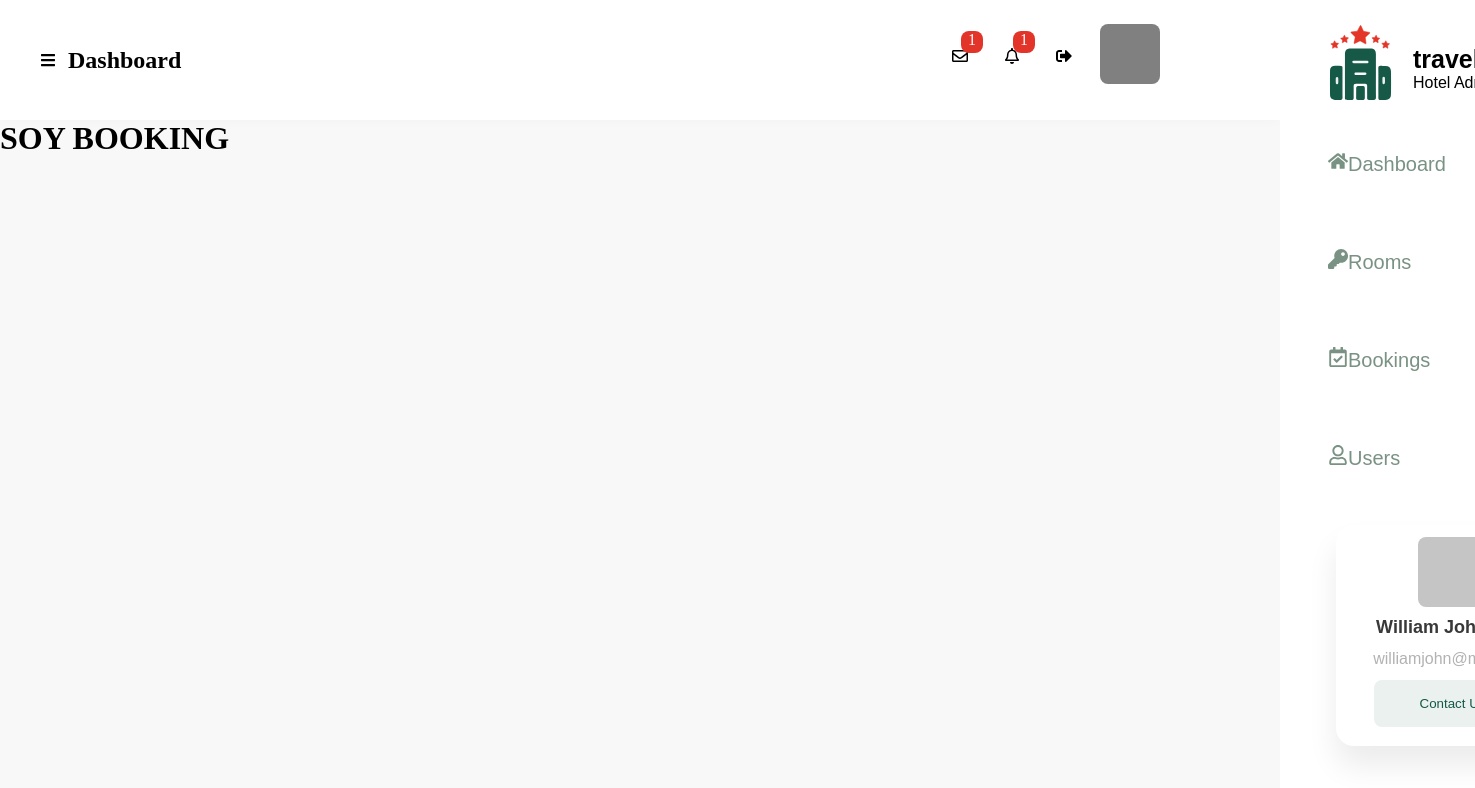
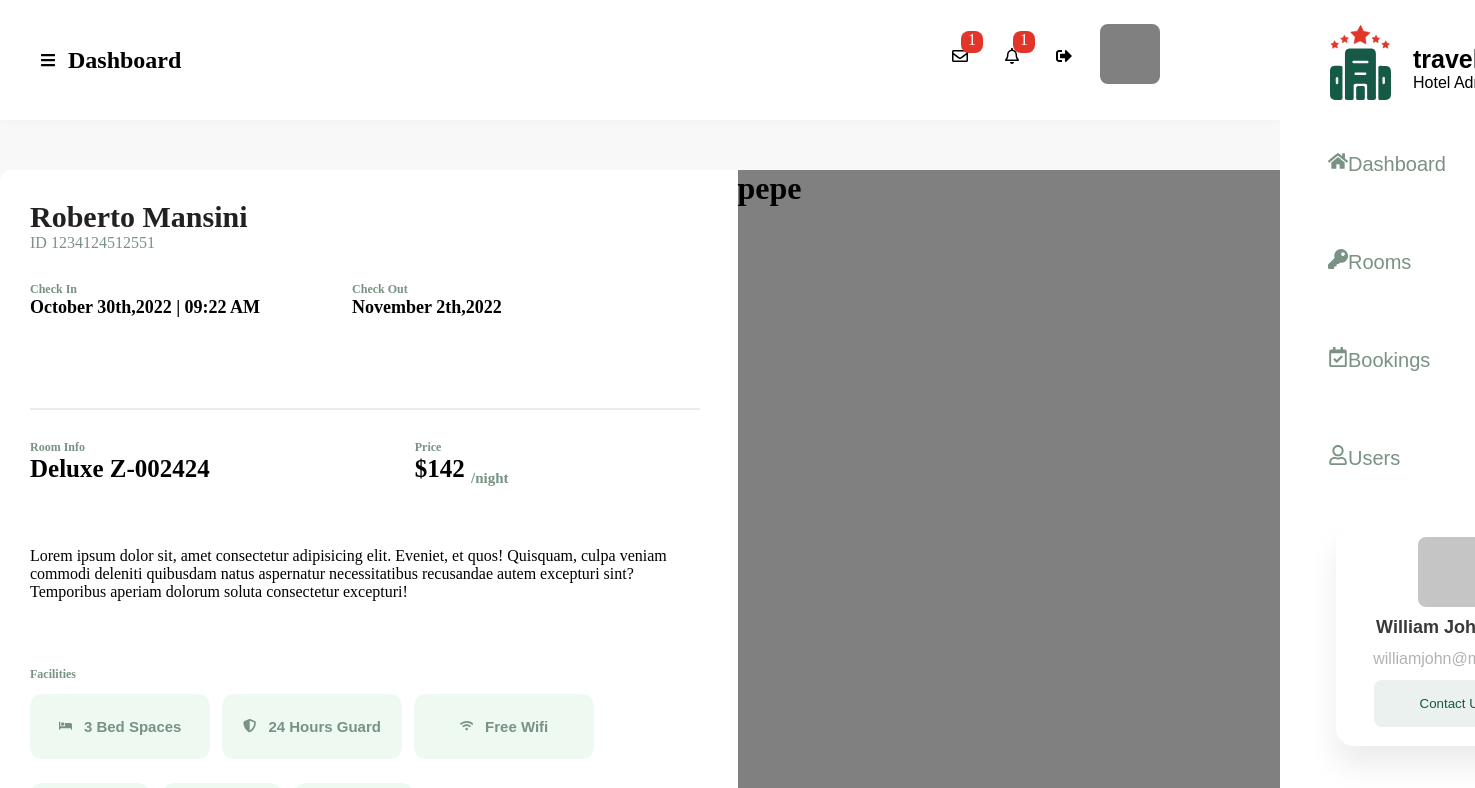
Before and after one commit to RafaelVillagomezDev/front_miranda_react, a React (Create React App) app in the folder front_react/: page /home/bookings in a window 1280 px wide. Shown: the top 788 px of the page, 1475 px wide, since content can reach past the window. Built offline with nearby package versions, Linux system fonts and the light colour scheme; no server answers; sample sign-in values are in the browser's storage.

Commit message:
Creacion componente Card Booking , falta parte del slider

```diff
--- /dev/null
+++ b/front_react/src/components/cardBooking/CardBooking.jsx
@@ -0,0 +1,119 @@
+import {
+  BigBtnFacilities,
+  Card,
+  CardCheck,
+  CardInfo,
+  CardMoreInfo,
+  CardProfile,
+  CardRoomInfo,
+  CardText,
+  ContainerCard,
+  EyeLiner,
+  Facilities,
+  ItemCheck,
+  ItemRoom,
+  ListBtn,
+  SliderImg,
+  SmallBtnFacilities,
+} from './style_cardBooking'
+import * as FaIcons from 'react-icons/fa'
+
+const ItemBtnIcon = [
+  {
+    name: '3 Bed Spaces',
+    icon: <FaIcons.FaBed />,
+  },
+  {
+    name: '24 Hours Guard',
+    icon: <FaIcons.FaShieldAlt />,
+  },
+  {
+    name: 'Free Wifi',
+    icon: <FaIcons.FaWifi />,
+  },
+]
+
+const BtnFacilities = [
+  {
+    name: '2 Bathdroom',
+  },
+  {
+    name: 'Air Conditioner',
+  },
+  {
+    name: 'Television',
+  },
+]
+
+function CardBooking() {
+  return (
+    <ContainerCard>
+      <Card>
+        <CardProfile>
+          <CardText>
+            <h1>Roberto Mansini</h1>
+            <p>ID 1234124512551</p>
+          </CardText>
+          <CardCheck>
+            <ItemCheck>
+              <h3>Check In</h3>
+              <h1>October 30th,2022 | 09:22 AM</h1>
+            </ItemCheck>
+            <ItemCheck>
+              <h3>Check Out</h3>
+              <h1>November 2th,2022</h1>
+            </ItemCheck>
+          </CardCheck>
+        </CardProfile>
+        <EyeLiner />
+        <CardInfo>
+          <CardMoreInfo>
+            <ItemRoom>
+              <h3>Room Info</h3>
+              <h1>Deluxe Z-002424</h1>
+            </ItemRoom>
+            <ItemRoom>
+              <h3>Price</h3>
+              <h1>
+                $142 <sub>/night</sub>
+              </h1>
+            </ItemRoom>
+          </CardMoreInfo>
+          <CardRoomInfo>
+            <p>
+              Lorem ipsum dolor sit, amet consectetur adipisicing elit. Eveniet,
+              et quos! Quisquam, culpa veniam commodi deleniti quibusdam natus
+              aspernatur necessitatibus recusandae autem excepturi sint?
+              Temporibus aperiam dolorum soluta consectetur excepturi!
+            </p>
+          </CardRoomInfo>
+          <Facilities>
+            <h3>Facilities</h3>
+            <ListBtn>
+              {ItemBtnIcon.map((item) => {
+                return (
+                  <BigBtnFacilities>
+                    {item.icon}
+                    <h3>{item.name}</h3>
+                  </BigBtnFacilities>
+                )
+              })}
+              {BtnFacilities.map((item) => {
+                return (
+                  <SmallBtnFacilities>
+                    <h3>{item.name}</h3>
+                  </SmallBtnFacilities>
+                )
+              })}
+            </ListBtn>
+          </Facilities>
+        </CardInfo>
+      </Card>
+      <SliderImg>
+        <h1>pepe</h1>
+      </SliderImg>
+    </ContainerCard>
+  )
+}
+
+export default CardBooking
--- /dev/null
+++ b/front_react/src/components/cardBooking/style_cardBooking.js
@@ -0,0 +1,154 @@
+import styled from 'styled-components'
+
+export const ContainerCard = styled.div`
+  display: flex;
+  width: 1475px;
+  height: 792px;
+  margin: auto;
+  margin-top: 50px;
+  opacity: 1;
+`
+// PARTE 1 Card
+export const Card = styled.div`
+  width: 50%;
+  height: 100%;
+  background-color: #ffffff;
+  border-top-left-radius: 12px;
+`
+
+export const CardProfile = styled.div`
+  width: 100%;
+  height: 30%;
+`
+
+export const CardText = styled.div`
+  padding: 30px;
+
+  & h1 {
+    text-align: left;
+    letter-spacing: 0px;
+    color: #212121;
+    font-size: 30px;
+    opacity: 1;
+  }
+
+  & p {
+    color: #799283;
+    text-align: left;
+    font-family: 'Poppins';
+    letter-spacing: 0px;
+    opacity: 1;
+  }
+`
+
+//CARD INFO PROFILE
+export const CardInfo = styled.div`
+  width: 100%;
+  height: 70%;
+`
+export const CardCheck = styled.div`
+  display: flex;
+  flex-direction: row;
+  padding-left: 30px;
+  gap: 92px;
+`
+export const ItemCheck = styled.div`
+  & h3 {
+    font-size: 12px;
+    color: #799283;
+  }
+  & h1 {
+    font-size: 18px;
+  }
+`
+export const EyeLiner = styled.div`
+  width: 670px;
+  height: 2px;
+  margin-left: 30px;
+  background-color: #ebebeb;
+`
+
+//Parte de abajo de parte 1
+
+export const CardMoreInfo = styled.div`
+  padding: 30px;
+  display: flex;
+  gap: 92px;
+`
+export const ItemRoom = styled.div`
+  width: 50%;
+
+  & h3 {
+    font-size: 12px;
+    color: #799283;
+  }
+  & h1 {
+    font-size: 25px;
+  }
+  & sub {
+    color: #799283;
+    font-size: 15px;
+  }
+`
+
+export const CardRoomInfo = styled.div`
+  padding: 30px;
+
+  & p {
+    padding-bottom: 6px;
+  }
+`
+export const Facilities = styled.div`
+  padding: 30px;
+  & h3 {
+    font-size: 12px;
+    color: #799283;
+  }
+`
+
+export const ListBtn = styled.div`
+  display: flex;
+  flex-direction: row;
+  flex-wrap: wrap;
+  gap: 12px;
+`
+export const BigBtnFacilities = styled.button`
+  width: 180px;
+  height: 65px;
+  background-color: #eef9f2;
+  border-radius: 12px;
+  margin-top: 12px;
+  display: flex;
+  justify-content: center;
+  align-items: center;
+  gap: 12px;
+  color: #799283;
+  & h3 {
+    font-size: 15px;
+    font-weight: bold;
+  }
+`
+export const SmallBtnFacilities = styled.button`
+  width: 120px;
+  height: 35px;
+  background-color: #eef9f2;
+  border-radius: 12px;
+  margin-top: 12px;
+  display: flex;
+  justify-content: center;
+  align-items: center;
+  gap: 18px;
+  color: #799283;
+  & h3 {
+    font-size: 14px;
+    font-weight: bold;
+  }
+`
+
+//PARTE 2 :Slider Image
+export const SliderImg = styled.div`
+  background-color: gray;
+  border-top-right-radius: 12px;
+  width: 50%;
+  height: 100%;
+`
--- a/front_react/src/features/bookings/Bookings.js
+++ b/front_react/src/features/bookings/Bookings.js
@@ -1,14 +1,13 @@
-import { useParams } from 'react-router-dom'
+import CardBooking from '../../components/cardBooking/CardBooking'
 import Navbar from '../../components/navbar/Navbar'
 
 export function Bookings() {
   //La llamamos igual que en App.js//
-  const { id } = useParams()
 
   return (
     <div>
       <Navbar />
-      <h1>SOY BOOKING {id}</h1>
+      <CardBooking />
     </div>
   )
 }
```
